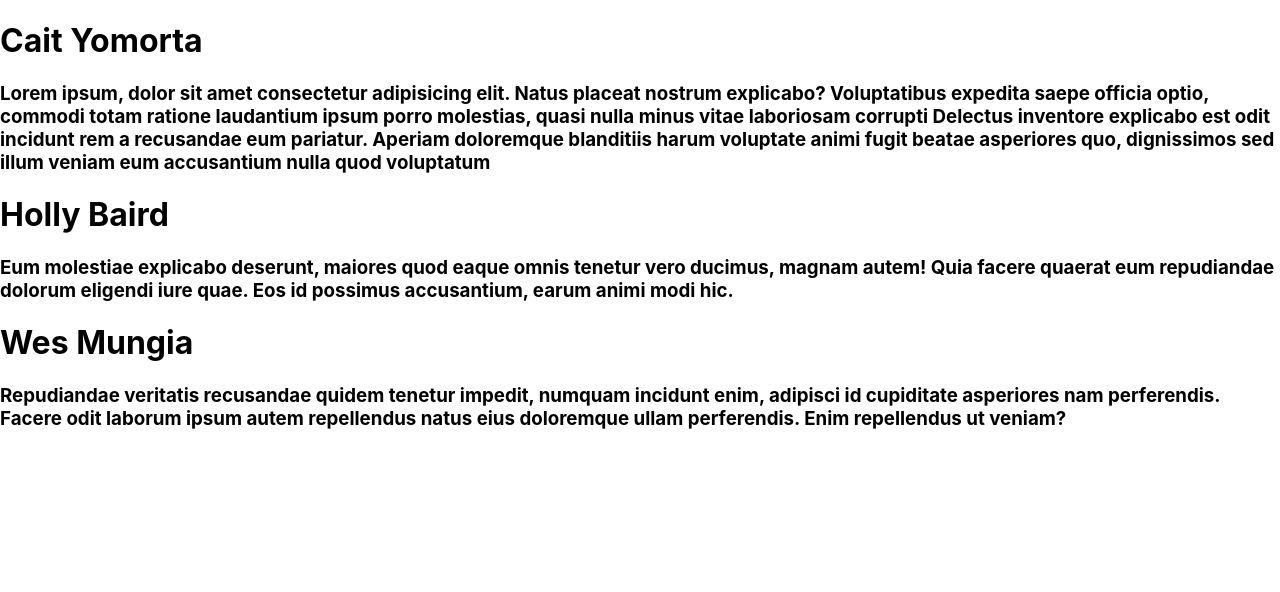
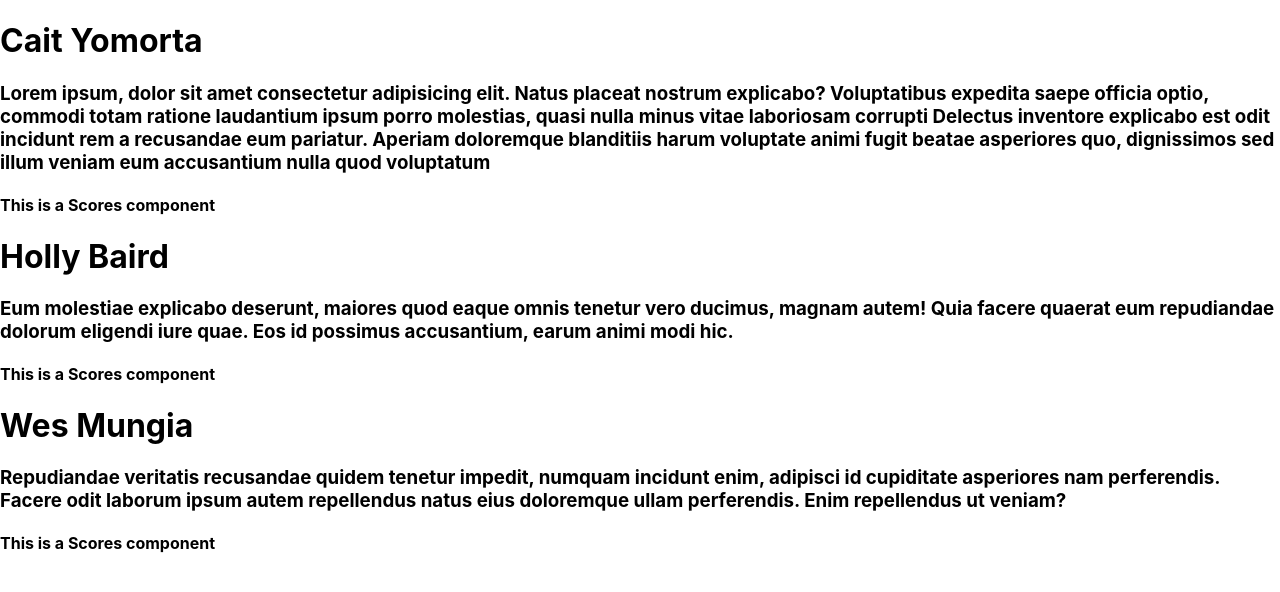
Before and after one commit to alexanderjones1/students-lab, a React (Create React App) app: page / in a window 1280 px wide. Shown: the top 592 px of the page. Built offline with nearby package versions, Linux system fonts and the light colour scheme.

Commit message:
import Scores to Student component

```diff
--- /dev/null
+++ b/src/Scores.jsx
@@ -0,0 +1,11 @@
+const Scores = (props) => {
+  console.log(props);
+  return (
+    <>
+      <h4>This is a Scores component</h4>
+
+    </>
+  )
+}
+
+export default Scores
--- a/src/Student.jsx
+++ b/src/Student.jsx
@@ -1,9 +1,12 @@
+import Scores from "./Scores";
+
 const Student = (props) => {
   console.log(props.student.name);
   return (
     <>
       <h1>{props.student.name}</h1>
       <h3>{props.student.bio}</h3>
+      <Scores/>
 
     </>
   )
```
